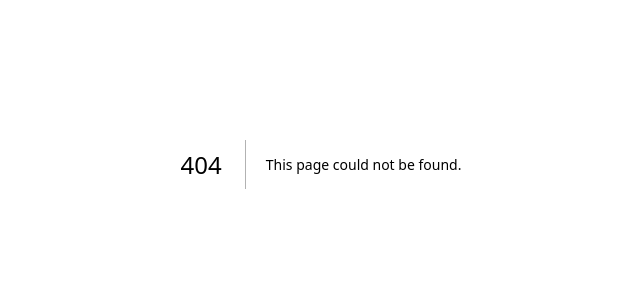
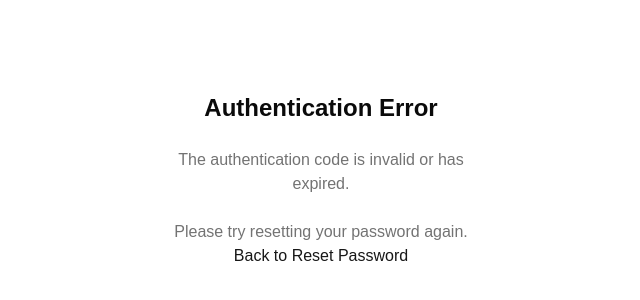
Before and after one commit to samedayramps/tiny-church-app-nextjs, a Next.js app: page /auth/auth-code-error in a window 1280 px wide. Before the commit this address had no page. Shown: the part 236-536 px from the top of the page, without its empty margins (319-959 px from the left). Built offline with nearby package versions, Linux system fonts and the light colour scheme.

Commit message:
feat: add auth form and shadcn components

```diff
--- /dev/null
+++ b/src/app/auth/auth-code-error/page.tsx
@@ -0,0 +1,21 @@
+export default function AuthCodeErrorPage() {
+  return (
+    <div className="flex flex-col items-center justify-center min-h-screen py-2">
+      <div className="w-full max-w-md p-8 space-y-6 text-center">
+        <h1 className="text-2xl font-bold">Authentication Error</h1>
+        <p className="text-muted-foreground">
+          The authentication code is invalid or has expired.
+        </p>
+        <p className="text-muted-foreground">
+          Please try resetting your password again.
+        </p>
+        <a
+          href="/reset-password"
+          className="text-primary hover:underline"
+        >
+          Back to Reset Password
+        </a>
+      </div>
+    </div>
+  )
+}
--- a/src/app/auth/callback/route.ts
+++ b/src/app/auth/callback/route.ts
@@ -1,46 +1,25 @@
 import { createClient } from '@/utils/supabase/server'
-import { NextResponse } from 'next/server'
+import { NextResponse, type NextRequest } from 'next/server'
 
-export async function GET(request: Request) {
+export async function GET(request: NextRequest) {
   const requestUrl = new URL(request.url)
-  const code = requestUrl.searchParams.get('code')
   const token_hash = requestUrl.searchParams.get('token_hash')
   const type = requestUrl.searchParams.get('type') as 'recovery' | 'email' | null
   const next = requestUrl.searchParams.get('next') ?? '/'
+  const redirectTo = new URL(next, requestUrl.origin)
 
-  const supabase = await createClient()
+  if (token_hash && type) {
+    const supabase = await createClient()
 
-  // Handle OTP verification (for password reset)
-  if (token_hash && type) {
-    const { data, error } = await supabase.auth.verifyOtp({
+    const { error } = await supabase.auth.verifyOtp({
+      type,
       token_hash,
-      type,
     })
-
-    if (!error && data.session) {
-      // Successfully verified OTP and got a session
-      return NextResponse.redirect(new URL('/update-password', requestUrl.origin))
-    }
-
-    // If verification failed, redirect to error page
-    console.error('Verification error:', error)
-    return NextResponse.redirect(new URL('/error', requestUrl.origin))
-  }
-
-  // Handle code exchange (for other auth flows)
-  if (code) {
-    const { data, error } = await supabase.auth.exchangeCodeForSession(code)
-
-    if (error) {
-      console.error('Auth error:', error)
-      return NextResponse.redirect(new URL('/error', requestUrl.origin))
-    }
-
-    if (data.session) {
-      return NextResponse.redirect(new URL(next, requestUrl.origin))
+    if (!error) {
+      return NextResponse.redirect(redirectTo)
     }
   }
 
-  // If no code or token_hash, redirect to error page
-  return NextResponse.redirect(new URL('/error', requestUrl.origin))
+  // return the user to an error page with some instructions
+  return NextResponse.redirect(new URL('/auth/auth-code-error', requestUrl.origin))
 }
--- a/src/app/auth/confirm/route.ts
+++ b/src/app/auth/confirm/route.ts
@@ -24,5 +24,5 @@ export async function GET(request: NextRequest) {
   }
 
   // redirect the user to an error page with some instructions
-  redirect('/error')
+  redirect('/auth/auth-code-error')
 }
--- a/src/app/reset-password/actions.ts
+++ b/src/app/reset-password/actions.ts
@@ -7,7 +7,7 @@ export async function resetPassword(formData: FormData) {
   const email = formData.get('email') as string
 
   const { error } = await supabase.auth.resetPasswordForEmail(email, {
-    redirectTo: `${process.env.NEXT_PUBLIC_SITE_URL}/auth/callback`,
+    redirectTo: `${process.env.NEXT_PUBLIC_SITE_URL}/auth/confirm?type=recovery&next=/update-password`,
   })
 
   if (error) {
```
